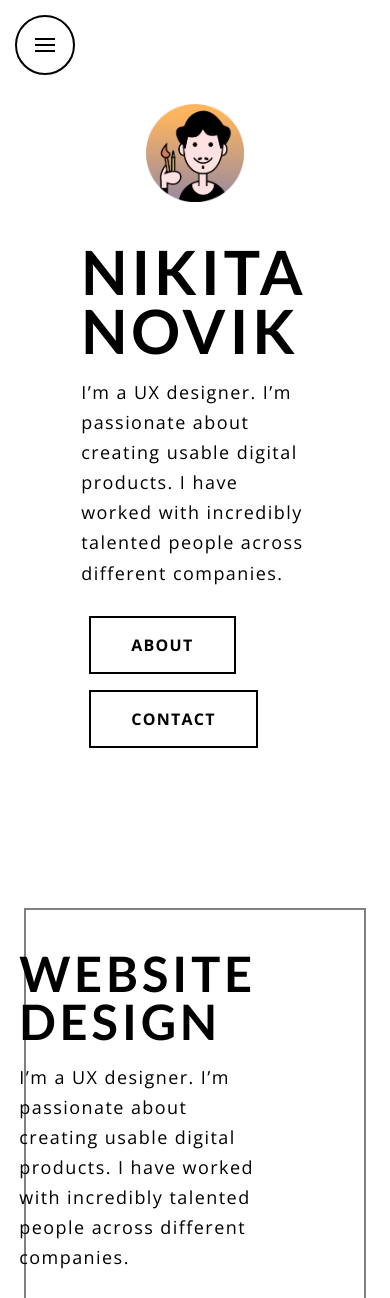
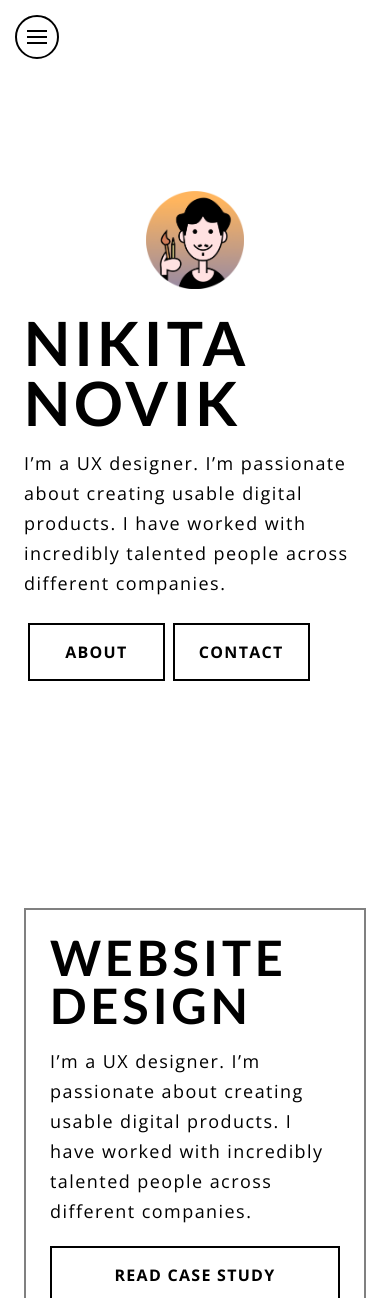
Before and after one commit to orthodoxbrotherhood-steustace/obse-jekyll, a Jekyll site: the page built from index.markdown, in a window 390 px wide. Shown: the top 1298 px of the page. Built offline with Jekyll 4.4.1, drawn with Linux system fonts in a browser that asks for light colours.

Commit message:
website-06

```diff
--- a/_sass/footer.scss
+++ b/_sass/footer.scss
@@ -66,3 +66,77 @@
     margin: 0;
     padding: 0;
   }
+
+  /** Mobile View */
+
+  @media only screen and (max-width: 600px) {
+
+    .footer-wrapper {
+      background-color: black;
+    /*   width: 100%; */
+      // height: 289px;
+      padding: 24px 24px;
+    }
+
+    .footer-container {
+      display: flex;
+      flex-direction: column;
+      justify-content: space-around;
+    }
+
+    .footer-column-one {
+      color: white;
+    }
+
+    .footer-column-two {
+      color: white;
+    }
+
+    .footer-column-three {
+      color: white;
+    }
+
+    .footer-column-four {
+      width: 90%;
+      padding: 22px;
+      border: solid 2px white;
+      color: white;
+    }
+
+    .subscribe-email {
+      width: 100%;
+      height: 28px;
+    }
+
+    .subscribe-button {
+     display: flex;
+     flex-direction: row;
+     justify-content: center;
+     align-items: center;
+       width: 100%;
+      height: 40px;
+      flex-grow: 0;
+      margin: 20px 0 0;
+    /*   padding: 29px 217px 28px 218px; */
+      border: solid 2px #fff;
+    /*   justify-content: center;
+      align-items: center; */
+      font-size: 16px;
+      font-weight: bold;
+      font-stretch: normal;
+      font-style: normal;
+      line-height: 1.88;
+      letter-spacing: 1.28px;
+      text-align: center;
+      background-color: #000;
+      color: white;
+    }
+
+    .footer > ul > li {
+      list-style-type: none;
+      list-style-position: inside;
+      margin: 0;
+      padding: 0;
+    }
+
+  }
--- a/_sass/main.scss
+++ b/_sass/main.scss
@@ -58,6 +58,7 @@
     text-transform: uppercase;
     // background-color: #000;
     color: black;
+    background-color: transparent;
 }
 
 button:hover {
@@ -209,6 +210,31 @@
     padding: 0;
 }
 
+button {
+
+  padding: 12px 40px;
+  flex-grow: 0;
+  margin: 0;
+  width: 100%;
+  border: solid 2px black;
+  font-family: 'Open Sans', sans-serif;
+  font-size: 16px;
+  font-weight: bold;
+  font-stretch: normal;
+   font-style: normal;
+  line-height: 1.88;
+  letter-spacing: 1.28px;
+  text-align: center;
+  text-transform: uppercase;
+  // background-color: #000;
+  color: black;
+}
+
+button:hover {
+background-color: black;
+color: white;
+}
+
 /** Call to Action */
 .primary-call-to-action {
   display: flex;
@@ -223,15 +249,6 @@
   padding: 0px 24px;
 }
 
-.call-to-action-textbox-wrapper {
-  display: flex;
-  flex-direction: column;
-  justify-content: center;
-  align-items: center;
-  width: 66.67%;
-  padding: 40px 0px;
-}
-
 .hero-call-to-action-container {
   display: flex;
   flex-direction: column-reverse;
@@ -244,8 +261,10 @@
 .call-to-action-container {
   display: flex;
   flex-direction: column-reverse;
+  justify-content: center;
+  align-items: center;
   // height: 100vh;
-  max-width: 600px;
+  // max-width: 600px;
   border: solid 2px gray;
 }
 
@@ -255,6 +274,7 @@
   flex-direction: row;
   justify-content: center;
   align-items: center;
+
   // width: 100%;
   // height: 25px;
 }
@@ -263,8 +283,18 @@
   max-width: 75%
 }
 
+.call-to-action-textbox-wrapper {
+  display: flex;
+  flex-direction: column;
+  justify-content: center;
+  align-items: center;
+  width: 100%;
+  // padding: 12px 0px;
+  padding: 0;
+}
+
 .call-to-action-textbox {
-    margin: 0px 64px;
+    margin: 24px 24px;
   }
 
 .call-to-action-heading {
@@ -288,8 +318,25 @@
   background-origin: content-box;
   background-position: center;
   margin:0;
-  width: 50%;
+  // width: 50%;
+  height: 260px;
+  width: 100%;
   z-index: 2;
+}
+
+.primary-call-to-action-button-wrapper {
+  display: flex;
+  flex-direction: row;
+  justify-content: center;
+  align-items: center;
+}
+
+.primary-call-to-action-button {
+  width: 40%;
+  margin: 4px;
+  padding: 12px 0px;
+  background-color: transparent;
+
 }
 
 .call-to-action-button {
--- a/_sass/nav.scss
+++ b/_sass/nav.scss
@@ -228,6 +228,9 @@
 	 }
 
      .btn-close-wrap {
+		 display: flex;
+			justify-content: center;
+			align-self: center;
          padding: 13px 10px;
          border: solid 2px black;
          border-radius: 100px;
--- a/index.markdown
+++ b/index.markdown
@@ -15,8 +15,8 @@
 				    <h1 class="call-to-action-heading">NIKITA NOVIK</h1>
 				    <p class="call-to-action-text">I’m a UX designer. I’m passionate about creating usable digital products. I have worked with incredibly talented people across different companies.</p>
                 <div class="full-width flex-row justify-start">
-                    <button class="call-to-action-button">About</button>
-                    <button class="call-to-action-button">Contact</button>
+                    <button class="primary-call-to-action-button">About</button>
+                    <button class="primary-call-to-action-button">Contact</button>
                 </div>
             </div>
 		</div>
```
